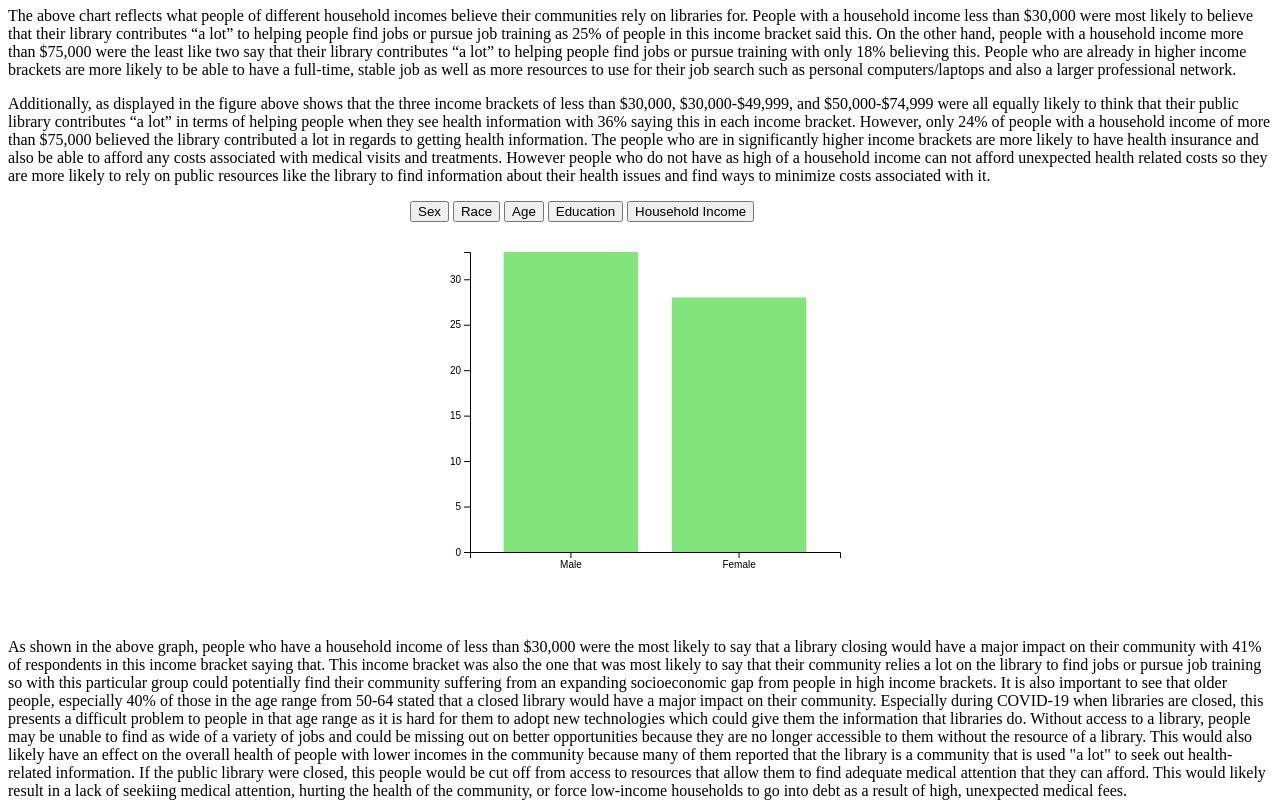
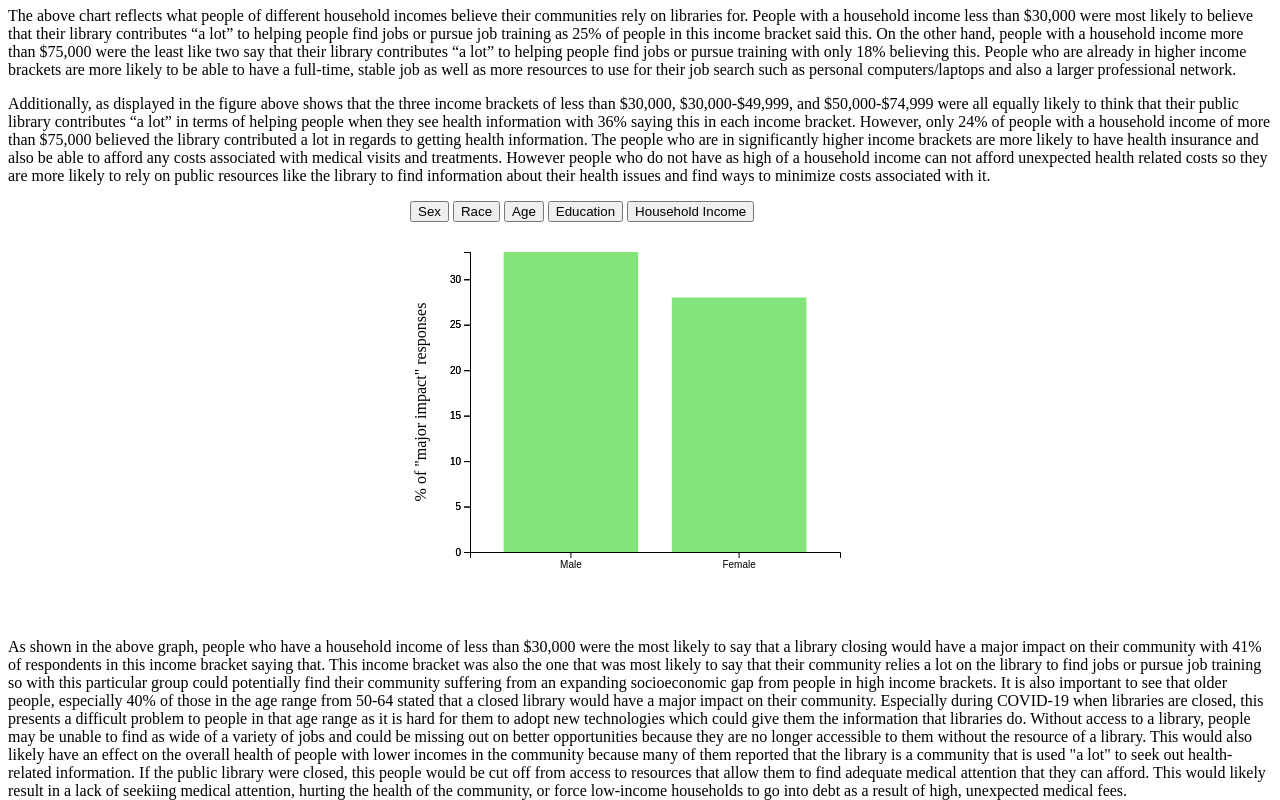
Before and after one commit to shaunak215/HCI-Group-Project-2, a plain HTML site: page index.html in a window 1280 px wide. Shown: the part 552-1352 px from the top of the page. Drawn offline with nearby package versions, Linux system fonts and the light colour scheme.

Commit message:
added y axis label

```diff
--- a/index.html
+++ b/index.html
@@ -289,6 +289,19 @@
         y.domain([0, d3.max(data, function(d) { return d.value }) ]);
         yAxis.transition().duration(1000).call(d3.axisLeft(y));
 
+          // Add the y Axis
+        svg.append("g")
+            .call(d3.axisLeft(y));
+
+        // text label for the y axis
+        svg.append("text")
+            .attr("transform", "rotate(-90)")
+            .attr("y", 0 - margin.left)
+            .attr("x",0 - (height / 2))
+            .attr("dy", "1em")
+            .style("text-anchor", "middle")
+            .text("% of \"major impact\" responses");
+
         // Create the u variable
         var u = svg.selectAll("rect")
             .data(data)
@@ -314,6 +327,7 @@
     // Initialize the plot with the first dataset
     update(data1, "#83e47b")
 
+
 </script>
 
 <div>
```
